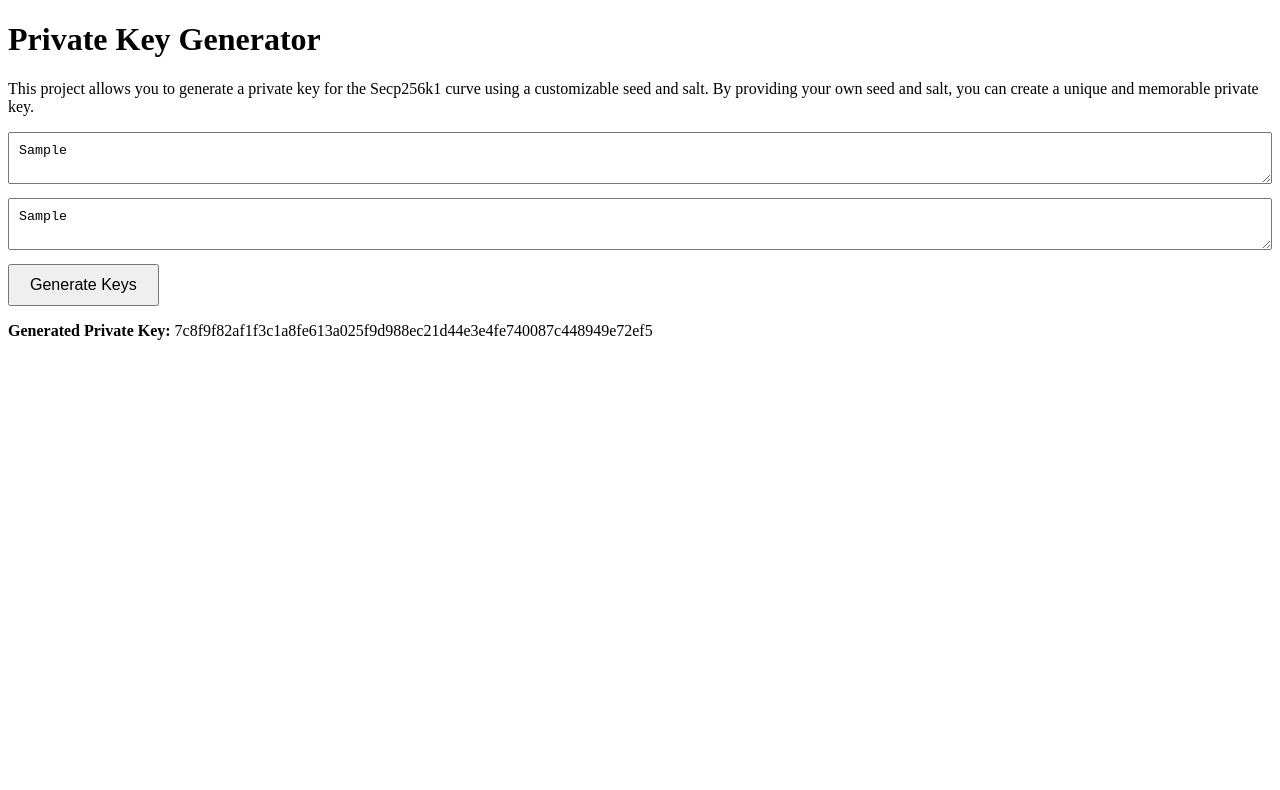
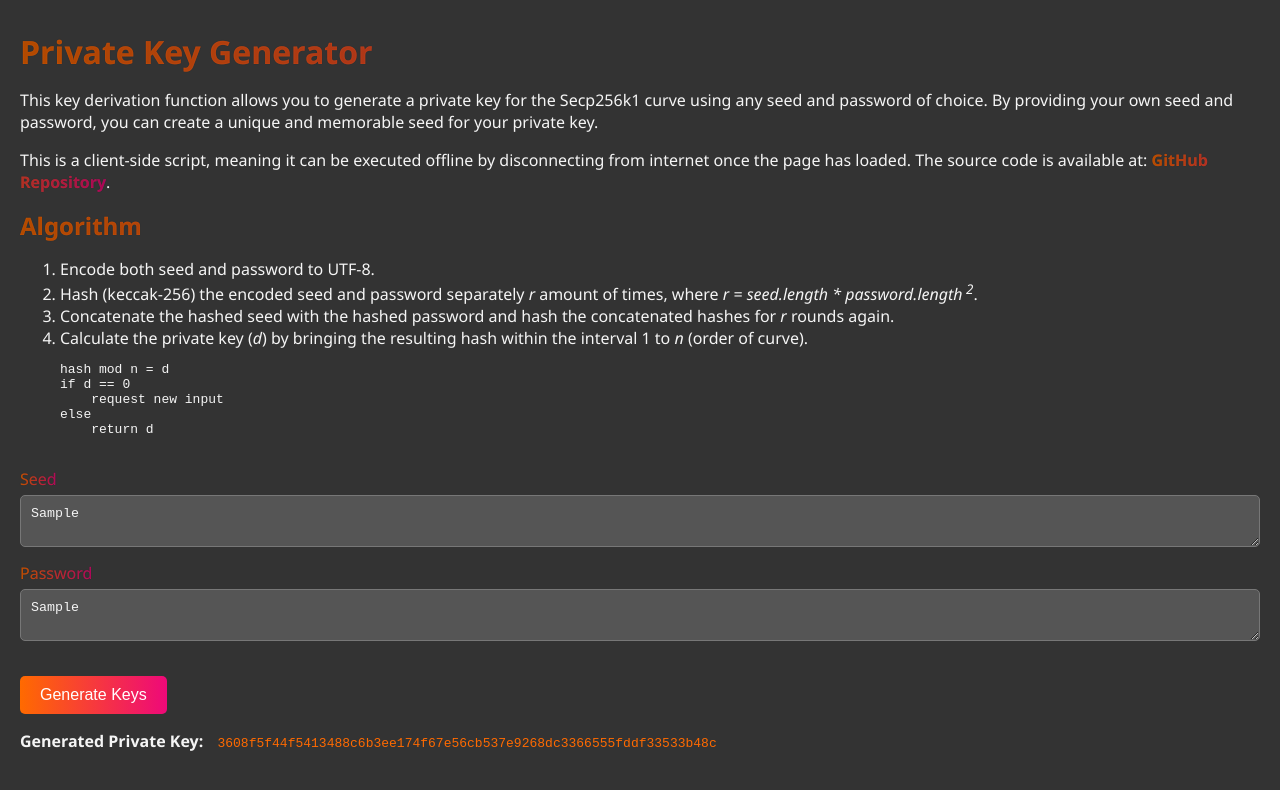
Before and after one commit to LeonardSchick/anySeed, a website: page index.html in a window 1280 px wide. Both pictures are taken after typing "Sample", "Sample" into the empty fields and a click on the button "Generate Keys". Drawn offline with nearby package versions, Linux system fonts and the light colour scheme.

Commit message:
Added css styling and changed salt -> password for clarity.

```diff
--- a/index.html
+++ b/index.html
@@ -5,6 +5,8 @@
     <meta name="viewport" content="width=device-width, initial-scale=1.0">
     <title>Private Key Generator</title>
     <script src="https://cdnjs.cloudflare.com/ajax/libs/js-sha3/0.9.3/sha3.min.js"></script>
+    <link rel="stylesheet" href="style.css">
+
     <style>
         textarea {
             width: 100%;
@@ -23,24 +25,39 @@
 </head>
 <body>
     <h1>Private Key Generator</h1>
-    <p>This project allows you to generate a private key for the Secp256k1 curve using a customizable seed and salt. By providing your own seed and salt, you can create a unique and memorable private key.</p>
+    <p>This key derivation function allows you to generate a private key for the Secp256k1 curve using any seed and password of choice. By providing your own seed and password, you can create a unique and memorable seed for your private key.</p>
+    <p class="gradient-link">This is a client-side script, meaning it can be executed offline by disconnecting from internet once the page has loaded. The source code is available at: <a href="https://github.com/LeonardSchick/anySeed" target="_blank" rel="noopener noreferrer">GitHub Repository</a>.</p>
 
+    <h2>Algorithm</h2>
+    <ol>
+        <li>Encode both seed and password to UTF-8.</li>
+        <li>Hash (keccak-256) the encoded seed and password separately <var>r</var> amount of times, where <var>r = seed.length * password.length<sup> 2</sup></var>.</li>
+        <li>Concatenate the hashed seed with the hashed password and hash the concatenated hashes for <var>r</var> rounds again.</li>
+        <li>Calculate the private key (<var>d</var>) by bringing the resulting hash within the interval 1 to <var>n</var> (order of curve).
+        <pre><code>hash mod n = d
+if d == 0
+    request new input
+else
+    return d
+        </code></pre>
+        </li>
+    </ol>
+    <label for="seed">Seed</label>
     <textarea id="seed" placeholder="Enter your seed text here"></textarea>
-    <textarea id="salt" placeholder="Enter your salt text here"></textarea>
+    <label for="pass">Password</label>
+    <textarea id="pass" placeholder="Enter your pass text here"></textarea>
     <button onclick="generateKeys()">Generate Keys</button>
 
-    <p><strong>Generated Private Key:</strong> <span id="privateKey"></span></p>
-
-
+    <p id="keyTitle"><strong>Generated Private Key:</strong> <span id="privateKey"></span></p>
 
     <script src="privKeyGen.js"></script>
     <script>
 
-        function generateKeys() {
+        async function generateKeys() {
             const seed = document.getElementById('seed').value;
-            const salt = document.getElementById('salt').value;
+            const pass = document.getElementById('pass').value;
+            const privateKey = generatePrivateKey(seed, pass);
 
-            const privateKey = generatePrivateKey(seed, salt);
             console.log(privateKey);
             document.getElementById('privateKey').innerText = privateKey;
         }
--- a/privKeyGen.js
+++ b/privKeyGen.js
@@ -5,6 +5,11 @@ function toUTF8(inputString) {
     return utf8Bytes;
 }
 
+function getHashRounds(seed, pass) {
+    const x = seed.length;
+    const y = pass.length;
+    return x * y; // Product of character counts as the number of hash rounds
+}
 
 function hash(data, rounds) {
     let hash = data;
@@ -14,17 +19,10 @@ function hash(data, rounds) {
     return hash;
 }
 
-function getHashRounds(seed, salt) {
-    const x = seed.length;
-    const y = salt.length;
-    return x * y; // Product of character counts as the number of hash rounds
-}
-
-
-function calculatePrivateKey(hashSeed, hashSalt) {
+function calculatePrivateKey(combinedHash) {
     // Curve order of Secp256k1
     const n = BigInt('0xfffffffffffffffffffffffffffffffebaaedce6af48a03bbfd25e8cd0364141');
-    const combinedHash = hashSeed + hashSalt;
+    // Get hex-digit within range of the curve (0, n)
     let d = BigInt('0x' + combinedHash) % n;
     if (d === BigInt(0)) {
         return null;
@@ -33,14 +31,22 @@ function calculatePrivateKey(hashSeed, hashSalt) {
     }
 }
 
-function generatePrivateKey(seed, salt) {
+function generatePrivateKey(seed, pass) {
+    // Convert input strings to UTF8 for data uniformity
     const UTF8Seed = toUTF8(seed);
-    const UTF8Salt = toUTF8(salt);
+    const UTF8Pass = toUTF8(pass);
 
-    const r = getHashRounds(UTF8Seed, UTF8Salt);
+    // Hash seed and pass separately for r rounds
+    const r = getHashRounds(UTF8Seed, UTF8Pass);
+    console.log("r: " + r)
     const hashSeed = hash(UTF8Seed, r);
-    const hashSalt = hash(UTF8Salt, r);
+    const hashPass = hash(UTF8Pass, r);
 
-    const privateKey = calculatePrivateKey(hashSeed, hashSalt);
+    // Hash the concatenated hash for r rounds
+    const combinedHash = hashSeed + hashPass
+    const stretchedHash = hash(combinedHash, r)
+
+    // Get hash (hex-digit) within range of the curve (0, n)
+    const privateKey = calculatePrivateKey(stretchedHash);
     return privateKey;
 }
--- /dev/null
+++ b/style.css
@@ -0,0 +1,64 @@
+body {
+    font-family: 'Segoe UI', Tahoma, Geneva, Verdana, sans-serif;
+    margin: 0;
+    padding: 20px;
+    background-color: #333; /* Dark background */
+    color: #f5f5f5; /* Light text color for contrast */
+}
+
+h1, h2, label, .gradient-link a {
+    background: linear-gradient(to right, #ff6a00, #ee0979); /
+    -webkit-background-clip: text;
+    background-clip: text;
+    color: transparent; /* Gradient text effect */
+    padding: 0;
+    margin: 10px 0;
+	text-shadow: 0px 0px 1px rgba(0,0,0,0.3);
+}
+
+textarea {
+    width: 100%;
+    min-height: 80px;
+    resize: vertical;
+    padding: 10px;
+    margin-top: 5px;
+    background-color: #555; /* Darker than body for contrast */
+    color: #f5f5f5; /* Light text for readability */
+    border: 1px solid #777;
+    border-radius: 5px;
+    box-sizing: border-box;
+}
+
+button {
+    background: linear-gradient(to right, #ff6a00, #ee0979);
+    color: white;
+    border: none;
+    border-radius: 5px;
+    padding: 10px 20px;
+    font-size: 1em;
+    cursor: pointer;
+    margin-top: 20px;
+    transition: opacity 0.3s;
+}
+
+button:hover {
+    opacity: 0.8; /* Slight transparency effect on hover */
+}
+
+/* Optional: Style for the result display */
+#privateKey {
+    font-family: monospace;
+    color: #ff6a00; /* Use one of the gradient colors for contrast */
+    padding: 10px;
+    border-radius: 5px;
+}
+
+p a {
+    color: #ff6a00; /* Adjust the color to fit your site's theme */
+    text-decoration: none; /* Removes underline from links */
+    font-weight: bold; /* Makes the link text slightly bolder */
+}
+
+p a:hover {
+    text-decoration: underline; /* Adds underline on hover for visual feedback */
+}
```
